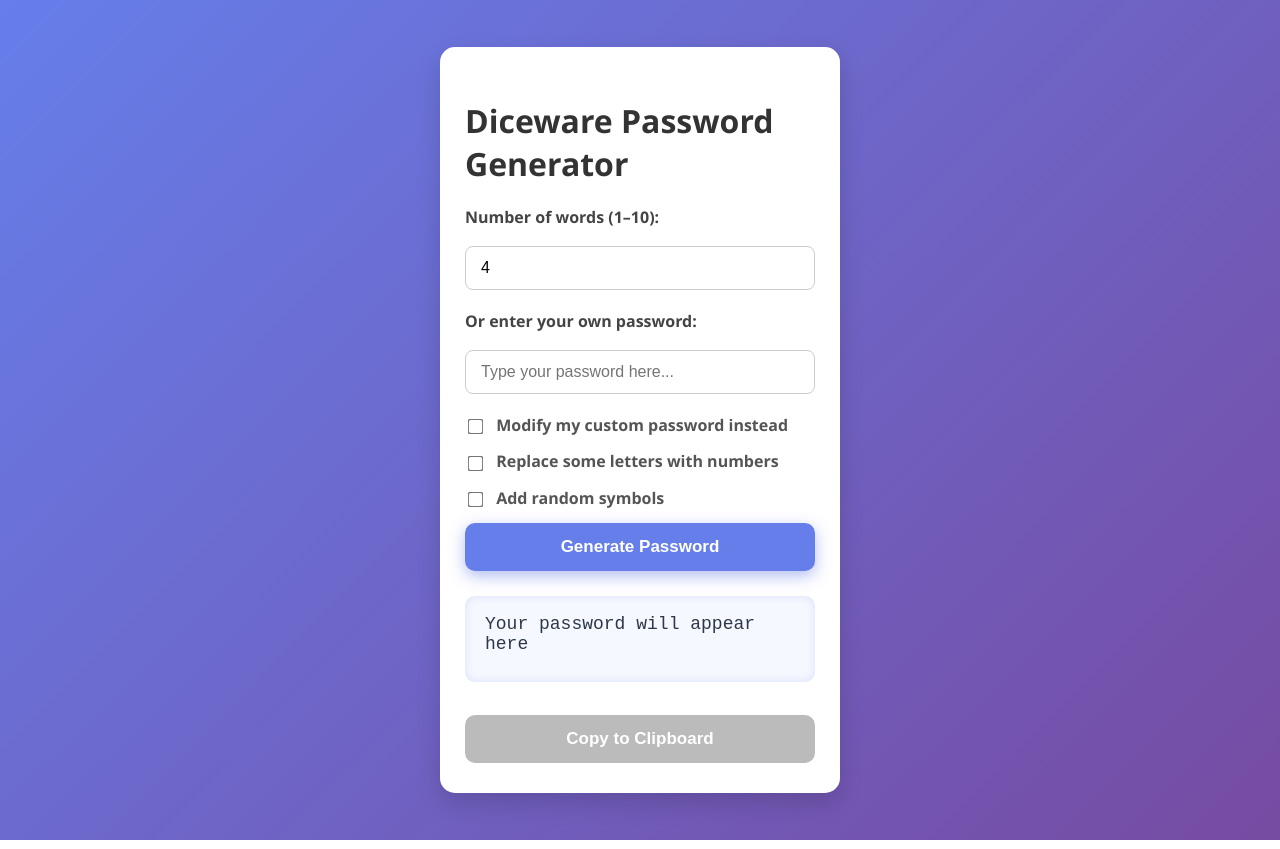
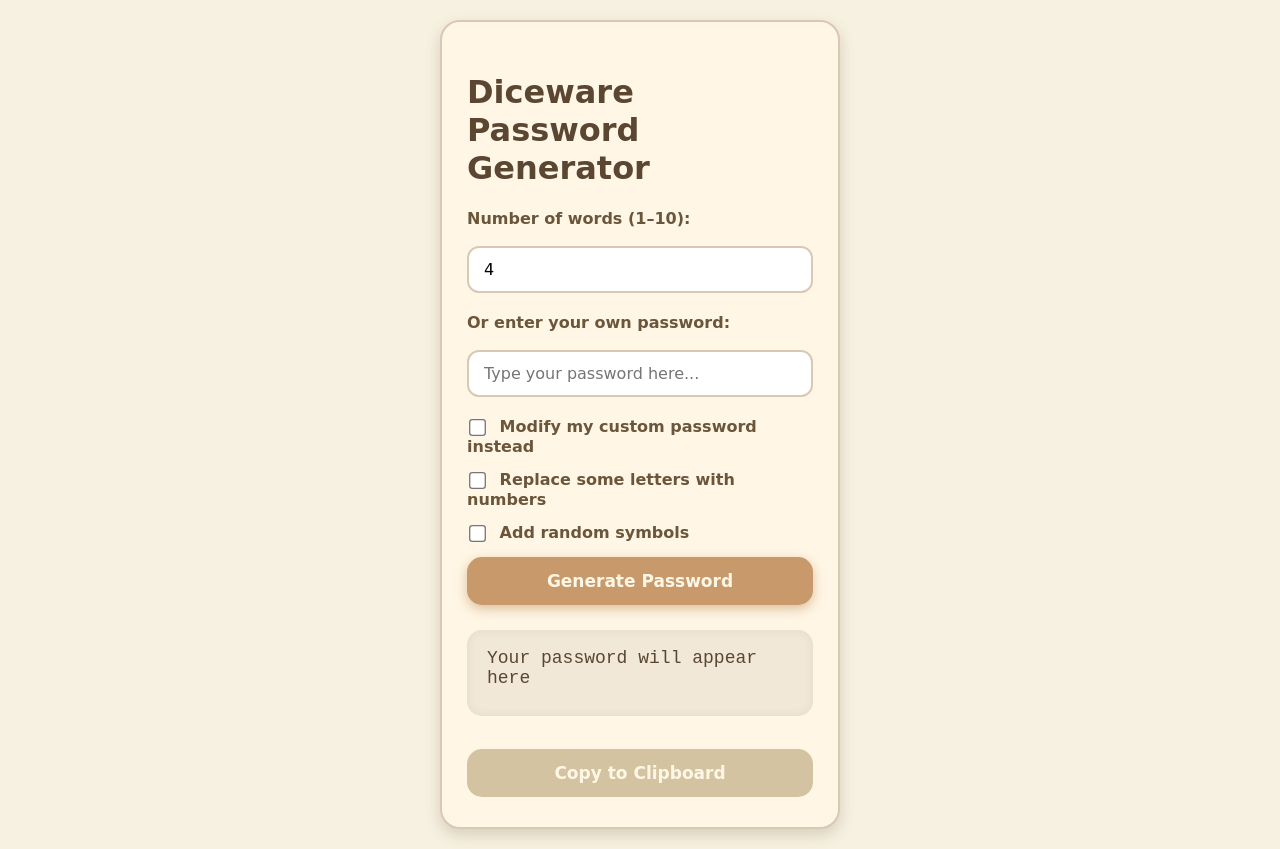
Before and after one commit to BigMushFrog23/password-generator, a PHP site: page / in a window 1280 px wide. Run offline with PHP 8.4, Linux system fonts and the light colour scheme.

Commit message:
changedcss

```diff
--- a/style.css
+++ b/style.css
@@ -1,7 +1,7 @@
 body {
-  background: linear-gradient(135deg, #667eea 0%, #764ba2 100%);
-  color: #f0e9f4;
-  font-family: 'Segoe UI', Tahoma, Geneva, Verdana, sans-serif;
+  background: #f7f1e1; /* warm cream */
+  color: #5a4631;      /* dark mocha */
+  font-family: 'Comic Sans MS', cursive, sans-serif;
   display: flex;
   justify-content: center;
   align-items: center;
@@ -11,14 +11,15 @@ body {
 }
 
 .container {
-  background: #fff;
+  background: #fff6e5; /* soft vanilla */
   padding: 30px 25px;
-  border-radius: 15px;
+  border-radius: 20px;
   max-width: 400px;
   width: 100%;
   box-sizing: border-box;
-  box-shadow: 0 10px 25px rgba(0, 0, 0, 0.15);
-  color: #333;
+  box-shadow: 0 6px 15px rgba(90, 70, 49, 0.2);
+  border: 2px solid #d9c8b3;
+  color: #5a4631;
 }
 
 input[type="number"],
@@ -26,63 +27,66 @@ input[type="text"] {
   width: 100%;
   padding: 12px 15px;
   margin: 10px 0 20px 0;
-  border-radius: 8px;
-  border: 1.8px solid #ccc;
+  border-radius: 12px;
+  border: 2px solid #d9c8b3;
   font-size: 16px;
   box-sizing: border-box;
   transition: border-color 0.3s ease;
+  font-family: 'Comic Sans MS', cursive, sans-serif;
 }
 
 input[type="number"]:focus,
 input[type="text"]:focus {
-  border-color: #667eea;
+  border-color: #c7996b;
   outline: none;
-  box-shadow: 0 0 8px #667eea80;
+  box-shadow: 0 0 8px #c7996b88;
 }
 
 label {
   display: block;
   margin-bottom: 8px;
-  font-weight: 600;
-  color: #444;
+  font-weight: bold;
+  color: #6b563b;
+  font-family: 'Comic Sans MS', cursive, sans-serif;
 }
 
 button {
   width: 100%;
   padding: 14px;
   font-size: 17px;
-  background: #667eea;
+  background: #c7996b; /* soft caramel */
   border: none;
-  border-radius: 10px;
-  color: white;
+  border-radius: 15px;
+  color: #fff7e6;
   cursor: pointer;
-  font-weight: 600;
-  box-shadow: 0 5px 15px rgba(102, 126, 234, 0.5);
+  font-weight: bold;
+  box-shadow: 0 4px 12px rgba(199, 153, 107, 0.6);
+  font-family: 'Comic Sans MS', cursive, sans-serif;
   transition: background-color 0.3s ease, box-shadow 0.3s ease;
 }
 
 button:hover:not(:disabled) {
-  background: #5563c1;
-  box-shadow: 0 8px 25px rgba(85, 99, 193, 0.7);
+  background: #b17f46;
+  box-shadow: 0 6px 20px rgba(177, 127, 70, 0.8);
 }
 
 button:disabled {
-  background: #aaa;
+  background: #d3c3a1;
   cursor: not-allowed;
   box-shadow: none;
 }
 
 pre {
-  background: #f6f8ff;
+  background: #f1e8d8; /* light parchment */
   padding: 18px 20px;
-  border-radius: 10px;
+  border-radius: 15px;
   margin-top: 25px;
   min-height: 50px;
   white-space: pre-wrap;
   word-wrap: break-word;
   font-size: 18px;
-  color: #2d3748;
-  box-shadow: inset 0 0 8px #667eea33;
+  color: #5a4631;
+  box-shadow: inset 0 0 8px #c7996b33;
   font-family: 'Courier New', Courier, monospace;
 }
 
@@ -90,14 +94,15 @@ pre {
   margin-bottom: 14px;
   user-select: none;
   cursor: pointer;
-  color: #555;
-  font-weight: 600;
+  color: #6b563b;
+  font-weight: bold;
+  font-family: 'Comic Sans MS', cursive, sans-serif;
 }
 
 .checkbox-label input {
   margin-right: 10px;
   cursor: pointer;
-  transform: scale(1.2);
+  transform: scale(1.3);
   vertical-align: middle;
 }
 
@@ -105,24 +110,25 @@ pre {
   width: 100%;
   padding: 14px;
   font-size: 17px;
-  background: #48bb78; /* softer green */
+  background: #a6753e; /* darker caramel */
   border: none;
-  border-radius: 10px;
-  color: white;
+  border-radius: 15px;
+  color: #fff7e6;
   cursor: pointer;
   margin-top: 15px;
-  font-weight: 600;
-  box-shadow: 0 5px 15px rgba(72, 187, 120, 0.6);
+  font-weight: bold;
+  box-shadow: 0 4px 12px rgba(166, 117, 62, 0.6);
+  font-family: 'Comic Sans MS', cursive, sans-serif;
   transition: background-color 0.3s ease, box-shadow 0.3s ease;
 }
 
 #copyBtn:hover:not(:disabled) {
-  background: #38a169;
-  box-shadow: 0 8px 25px rgba(56, 161, 105, 0.8);
+  background: #8c6030;
+  box-shadow: 0 6px 20px rgba(140, 96, 48, 0.8);
 }
 
 #copyBtn:disabled {
-  background: #bbb;
+  background: #d3c3a1;
   cursor: not-allowed;
   box-shadow: none;
 }
```
